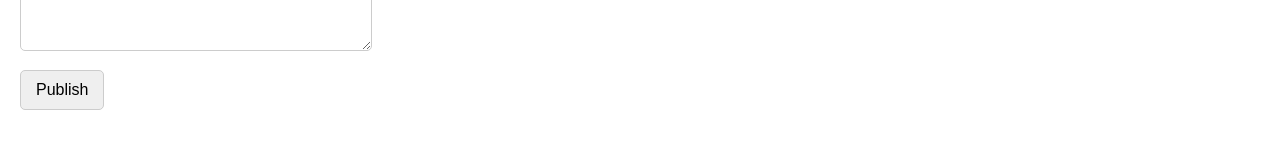
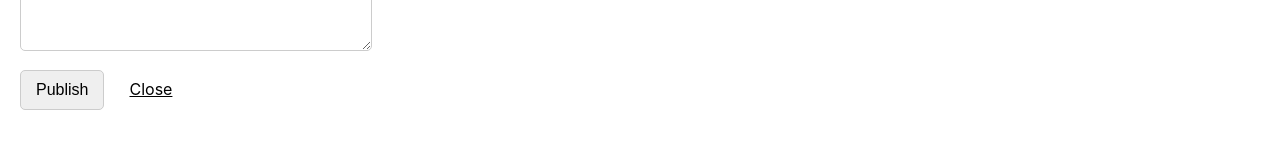
Before and after one commit to ethanchoi812/journal-app, a React (Create React App) app: page / in a window 1280 px wide. Both pictures are taken after a click on the button "+ New Post". Shown: the part 273-433 px from the top of the page. Built offline with nearby package versions, Linux system fonts and the light colour scheme.

Commit message:
Add close editor button

```diff
--- a/src/App.css
+++ b/src/App.css
@@ -45,7 +45,7 @@
 }
 
 .Editor input[type="submit"] {
-  display: block;
+  display: inline-block;
   font-size: 16px;
   padding: 10px 15px;
   border: 1px solid #ccc;
@@ -67,4 +67,12 @@
   display: inline-block;
   margin-top: 25px;
   text-decoration: underline;
+  cursor: pointer;
 }
+
+.Close-editor {
+  display: inline-block;
+  text-decoration: underline;
+  cursor: pointer;
+  margin-left: 25px;
+}
--- a/src/App.js
+++ b/src/App.js
@@ -9,12 +9,13 @@ class App extends React.Component {
     super(props);
     this.state = {
       posts: [],
-      //showForm: false
+      showForm: false
     };
 
     this.handleClick = this.handleClick.bind(this);
     this.postSubmission = this.postSubmission.bind(this);
     this.postEdit = this.postEdit.bind(this);
+    this.clickClose = this.clickClose.bind(this);
   }
 
 
@@ -51,6 +52,12 @@ class App extends React.Component {
     });
   }
 
+  clickClose() {
+    this.setState({
+      showForm: !this.state.showForm
+    });
+  }
+
   render() {
 
     const showForm = this.state.showForm;
@@ -72,7 +79,9 @@ class App extends React.Component {
         <button className="New-post-button" onClick={this.handleClick}>+ New Post</button>
       </header>
       {showForm ?
-        <Editor onPostSubmit={this.postSubmission} /> :
+        <Editor
+        onPostSubmit={this.postSubmission}
+        onClickClose={this.clickClose}/> :
         '' }
       <div className="Blog">
         {content}
--- a/src/Editor.js
+++ b/src/Editor.js
@@ -11,6 +11,7 @@ class Editor extends React.Component {
 
         this.handleChange = this.handleChange.bind(this);
         this.handleSubmit = this.handleSubmit.bind(this);
+        this.handleClose = this.handleClose.bind(this);
     }
 
     componentDidMount() {
@@ -59,6 +60,10 @@ class Editor extends React.Component {
         event.preventDefault();
     }
 
+    handleClose(event) {
+        this.props.onClickClose();
+    }
+
     render(){
 
         return(
@@ -74,7 +79,10 @@ class Editor extends React.Component {
                     className="Content-editor"
                     value={this.state.content}
                     onChange={this.handleChange} />
-                <input type="submit" value="Publish" />
+                <div>
+                    <input type="submit" value="Publish" />
+                    <span className="Close-editor" onClick={this.handleClose}>Close</span>
+                </div>
             </form>
         )
     }
--- a/src/Post.js
+++ b/src/Post.js
@@ -9,9 +9,10 @@ class Post extends React.Component {
 
         this.handleClick = this.handleClick.bind(this);
         this.handleSubmission = this.handleSubmission.bind(this);
+        this.clickClose = this.clickClose.bind(this);
     }
 
-    handleClick(e) {
+    handleClick(event) {
         this.setState(state => ({
             isEditOn: !state.isEditOn
         }));
@@ -24,6 +25,12 @@ class Post extends React.Component {
         });
     }
 
+    clickClose() {
+        this.setState(state => ({
+            isEditOn: !state.isEditOn
+        }));
+    }
+
     render() {
 
         const post = this.props.post;
@@ -31,7 +38,12 @@ class Post extends React.Component {
 
         return (
         <div className="Post-div">
-                {editOn ? <Editor post={post} onPostSubmit={this.handleSubmission} /> :
+                {editOn ?
+                <Editor
+                    post={post}
+                    onPostSubmit={this.handleSubmission}
+                    onClickClose={this.clickClose}
+                 /> :
             (
             <div>
                 <h1 className="Title">{post.title}</h1>
```
